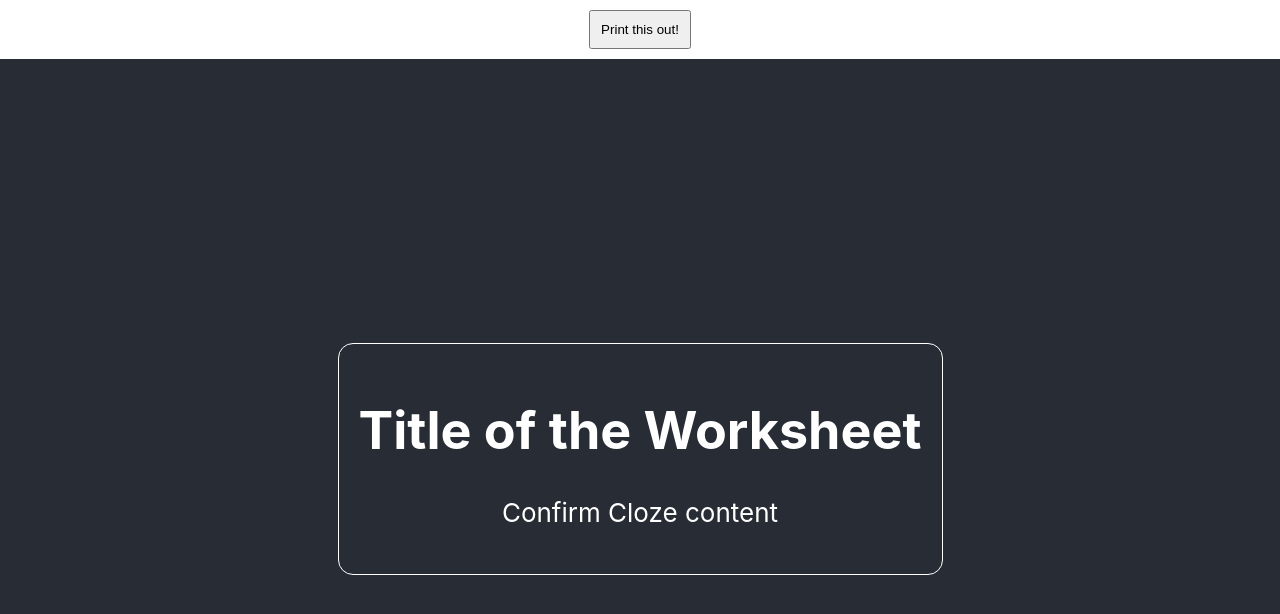
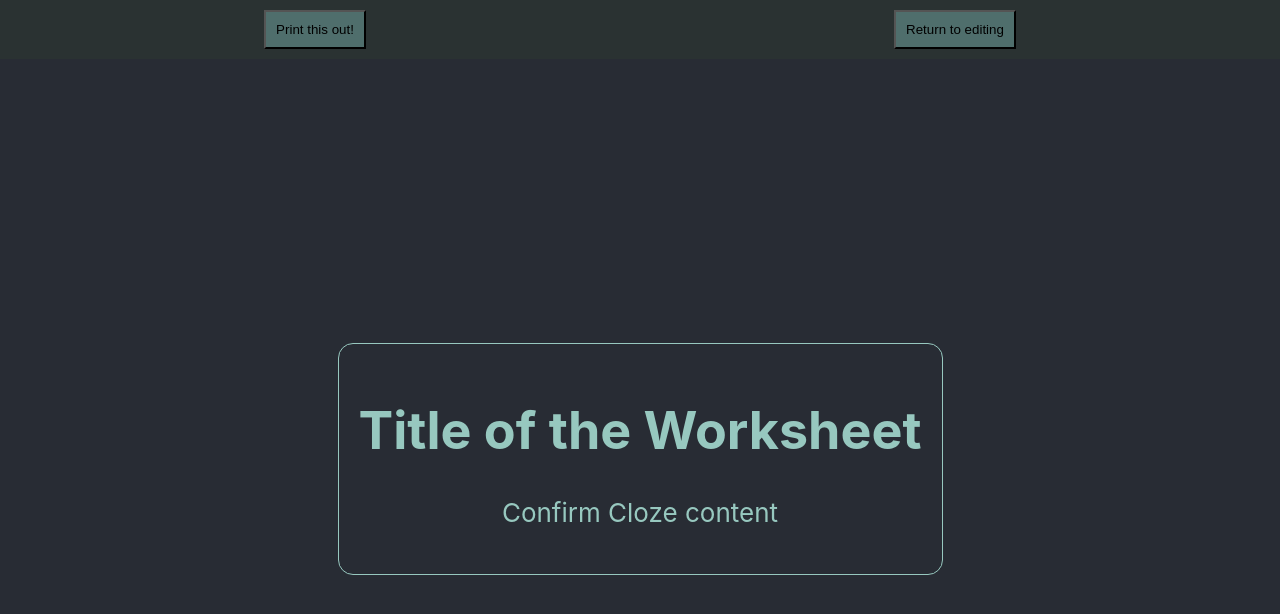
Before and after one commit to Cameron-Grams/cloze-maker, a React (Create React App) app: page /confirm-cloze in a window 1280 px wide. Shown: the top 614 px of the page. Built offline with nearby package versions, Linux system fonts and the light colour scheme.

Commit message:
work on the content

```diff
--- a/src/containers/ConfirmCloze/ConfirmCloze.css
+++ b/src/containers/ConfirmCloze/ConfirmCloze.css
@@ -1,18 +1,25 @@
 #buttonDiv{
+    background-color: #2a3232;
     width: 100%;
     display: flex;
-    justify-content: center;
+    justify-content: space-around;
 }
 
 
-#printButton{
+.printButton{
+    background-color: #4f6e6c;
     text-align: center;
     padding: 10px;
     margin: 10px;
 }
 
+.printButton:hover{
+    background-color: #bf3b33;
+}
+
 #printComponentDiv{
-    border: 1px solid white;
+    border: 1px solid #97c8bf;
+    color: #97c8bf;
     border-radius: 15px;
     padding: 20px;
 }
--- a/src/containers/ConfirmCloze/ConfirmCloze.jsx
+++ b/src/containers/ConfirmCloze/ConfirmCloze.jsx
@@ -21,11 +21,14 @@ class ComponentToPrint extends React.Component{
 class ConfirmCloze extends React.Component {
   render() {
     return (
-      <div>
+      <div  >
+        <div  id="buttonDiv" >
         <ReactToPrint
-          trigger={() => <div id="buttonDiv" ><button id="printButton" >Print this out!</ button ></div> }
+          trigger={() => <div ><button className="printButton" >Print this out!</ button ></div> }
           content={() => this.componentRef}
         />
+        <button className="printButton" >Return to editing</button>
+        </div>
         <ComponentToPrint ref={el => (this.componentRef = el)} />
       </div>
     );
```
